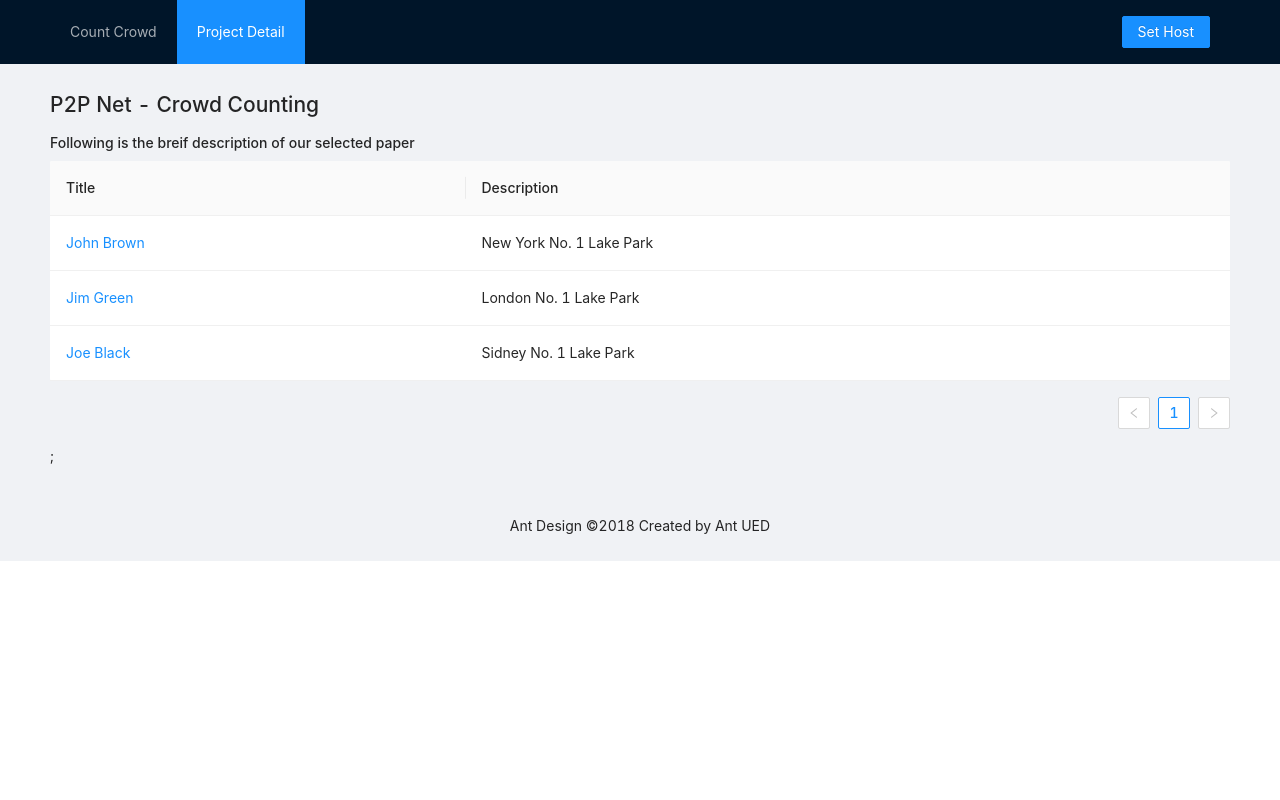
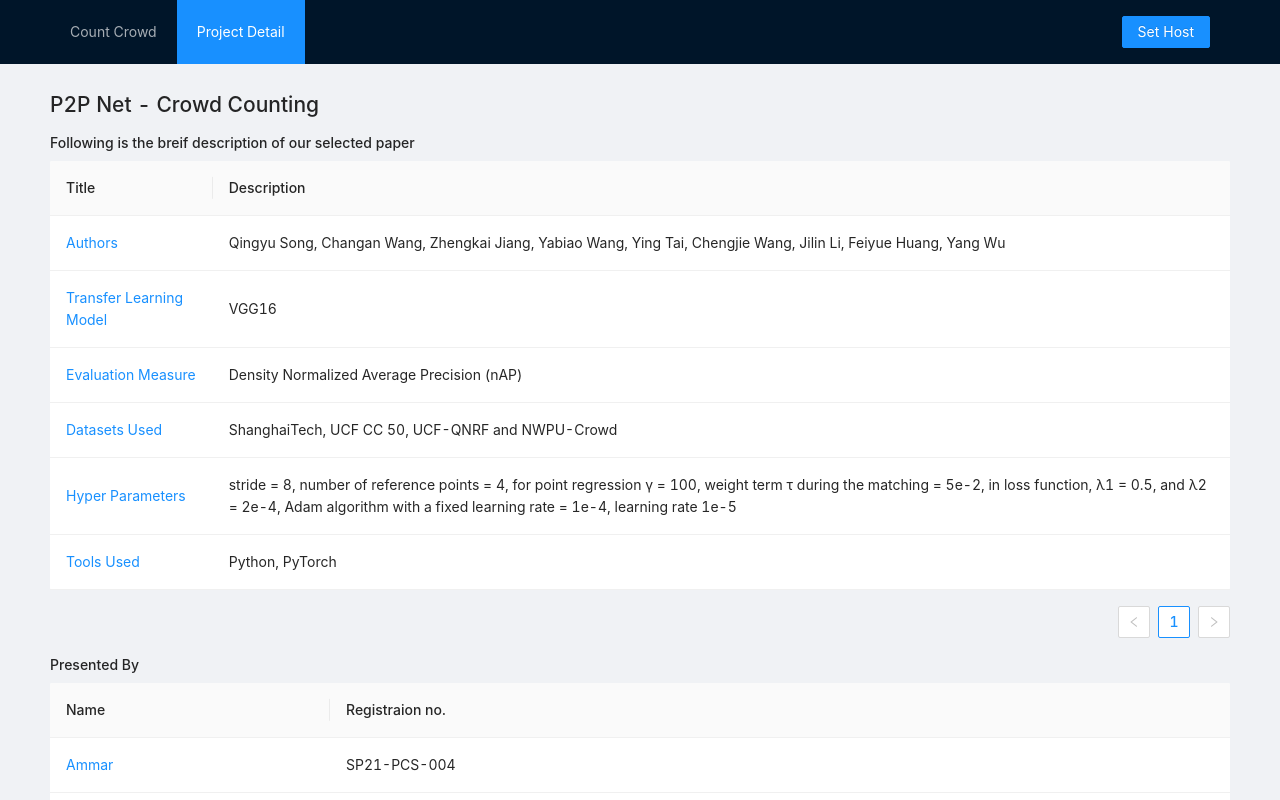
Before and after one commit to mshahzaib1629/p2pNet-CrowdCounding-FrontEnd, a React (Create React App) app: page / in a window 1280 px wide. Both pictures are taken after a click on the item "Project Detail". Shown: the top 800 px of the page. Built offline with nearby package versions, Linux system fonts and the light colour scheme.

Commit message:
Info content added

```diff
--- a/src/layout/webLayout.jsx
+++ b/src/layout/webLayout.jsx
@@ -29,7 +29,7 @@ function WebLayout() {
           textAlign: "center",
         }}
       >
-        Ant Design ©2018 Created by Ant UED
+        Developed with ❤️ in Lahore, Pakistan
       </Footer>
     </Layout>
   );
--- a/src/pages/infoPage.jsx
+++ b/src/pages/infoPage.jsx
@@ -16,21 +16,64 @@ const columns = [
 const data = [
   {
     key: "1",
-    title: "John Brown",
-    description: "New York No. 1 Lake Park",
+    title: "Authors",
+    description: "Qingyu Song, Changan Wang, Zhengkai Jiang, Yabiao Wang, Ying Tai, Chengjie Wang, Jilin Li, Feiyue Huang, Yang Wu",
   },
   {
     key: "2",
-    title: "Jim Green",
-    description: "London No. 1 Lake Park",
+    title: "Transfer Learning Model",
+    description: "VGG16",
   },
   {
     key: "3",
-    title: "Joe Black",
-    description: "Sidney No. 1 Lake Park",
+    title: "Evaluation Measure",
+    description: "Density Normalized Average Precision (nAP)",
+  },
+  {
+    key: "4",
+    title: "Datasets Used",
+    description: "ShanghaiTech, UCF CC 50, UCF-QNRF and NWPU-Crowd",
+  },
+  {
+    key: "5",
+    title: "Hyper Parameters",
+    description: `stride = 8, number of reference points = 4, for point regression γ = 100,
+    weight term τ during the matching = 5e-2, in loss function, λ1 = 0.5,
+    and λ2 = 2e-4, Adam algorithm with a fixed learning rate = 1e-4, learning rate 1e-5 `,
+  },
+  {
+    key: "6",
+    title: "Tools Used",
+    description: "Python, PyTorch",
   },
 ];
 
+const columns2 = [
+  {
+    title: "Name",
+    dataIndex: "name",
+    key: "name",
+    render: (text) => <a>{text}</a>,
+    width: 280
+  },
+  {
+    title: "Registraion no.",
+    dataIndex: "registraionNo",
+    key: "registraionNo",
+
+  },
+];
+
+const data2 = [
+  {
+    name: 'Ammar',
+    registraionNo: 'SP21-PCS-004'
+  },
+  {
+    name: 'M. Shahzaib Minhas',
+    registraionNo: 'FA21-RCS-027'
+  }
+];
 function InfoPage() {
   return (
     <div
@@ -42,7 +85,9 @@ function InfoPage() {
     >
       <h1>P2P Net - Crowd Counting </h1>
       <h4>Following is the breif description of our selected paper</h4>
-      <Table columns={columns} dataSource={data} />;
+      <Table columns={columns} dataSource={data} />
+      <h4>Presented By</h4>
+      <Table columns={columns2} dataSource={data2} />
     </div>
   );
 }
```
